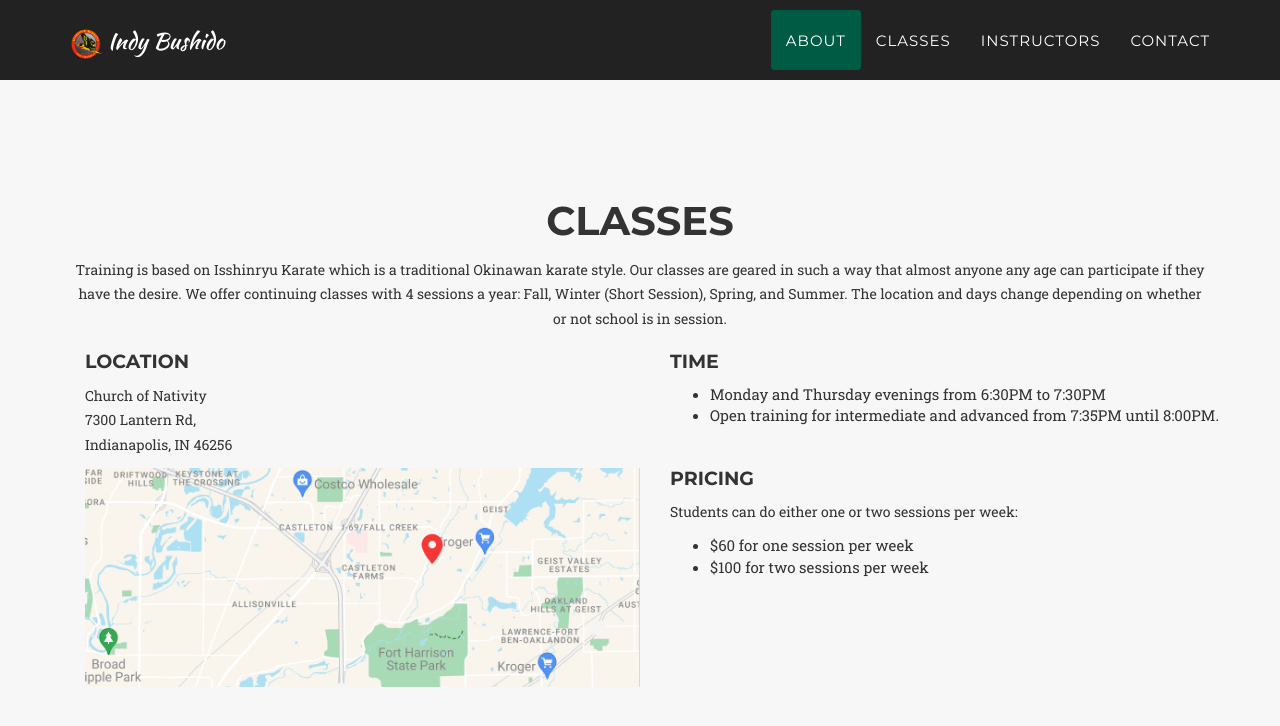
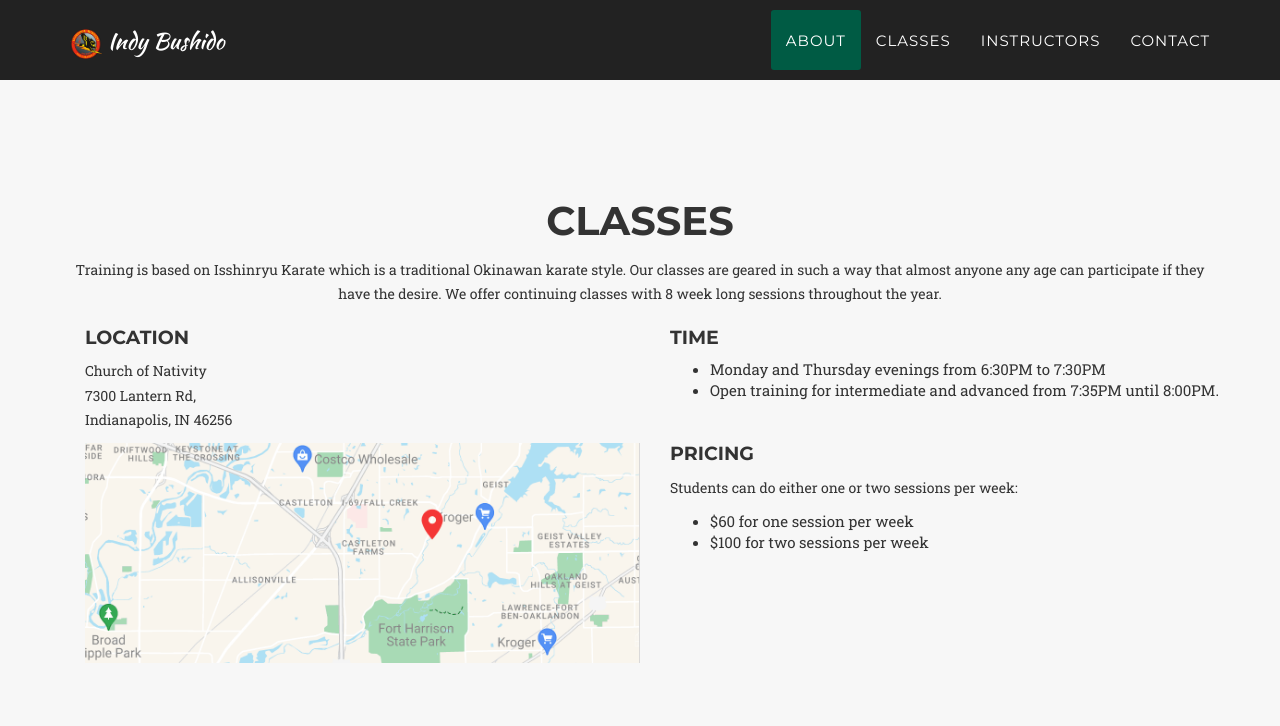
Before and after one commit to indybushido/indybushido.github.io, a Jekyll site: the page built from index.markdown, in a window 1280 px wide and 900 px high, scrolled down 2515 px. Shown: the top 726 px of the window. Built offline with Jekyll 4.4.1, drawn with Linux system fonts in a browser that asks for light colours; some web fonts are replaced.

Commit message:
Updated classes text

```diff
--- a/_includes/classes.html
+++ b/_includes/classes.html
@@ -19,7 +19,7 @@
             <div class="row">
                 <div class="col-lg-12 text-center">
                     <h2 class="section-heading">Classes</h2>
-                    <p>Training is based on Isshinryu Karate which is a traditional Okinawan karate style. Our classes are geared in such a way that almost anyone any age can participate if they have the desire. We offer continuing classes with 4 sessions a year: Fall, Winter (Short Session), Spring, and Summer. The location and days change depending on whether or not school is in session.</p>
+                    <p>Training is based on Isshinryu Karate which is a traditional Okinawan karate style. Our classes are geared in such a way that almost anyone any age can participate if they have the desire. We offer continuing classes with 8 week long sessions throughout the year.</p>
                 </div>
             </div>
             <div class="container">
```
